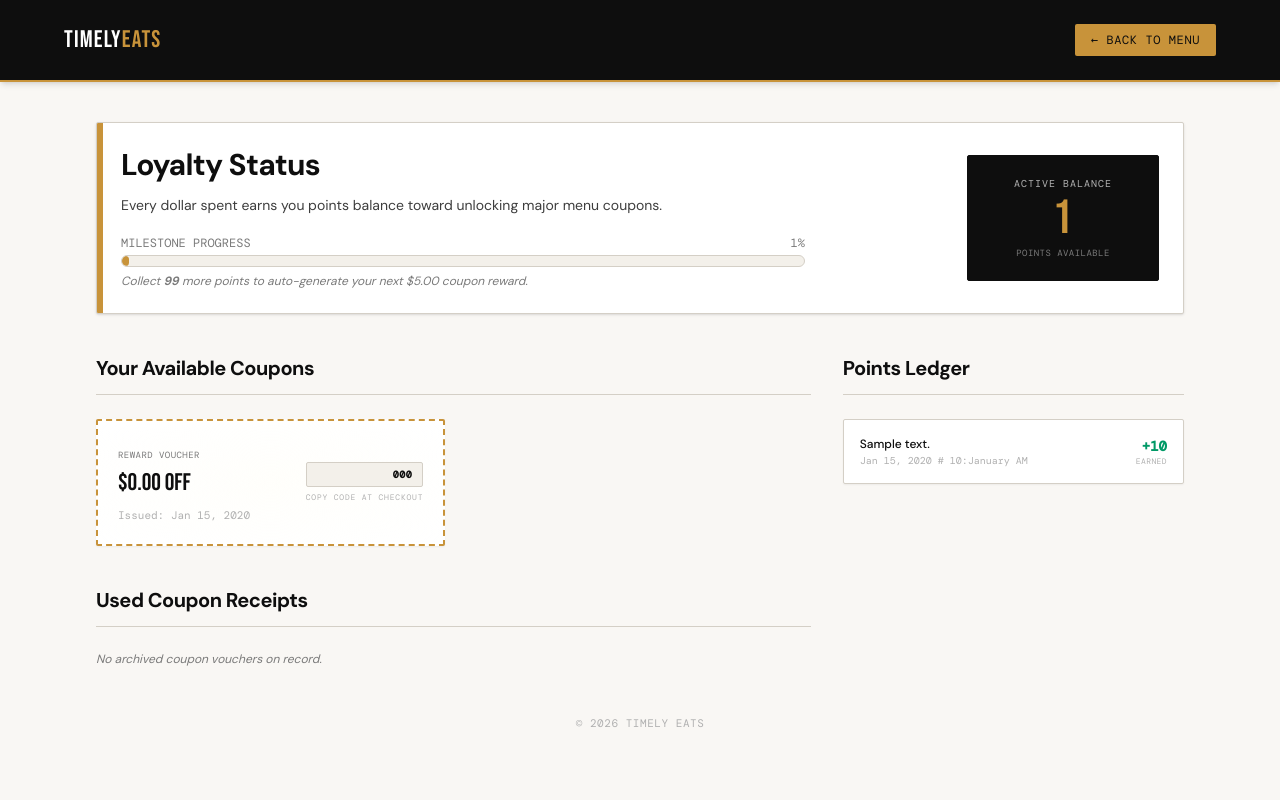
After one commit to shabnamnasiri/Timely-Eats, a Flask app: page /customer/loyalty in a window 1280 px wide. The commit adds this page. Run offline with Flask 3, Linux system fonts and the light colour scheme; the visitor is signed in with stand-in values (Sample User, id 1); tables that the repository leaves empty hold one stand-in row (values such as "Sample post"); some libraries are stand-ins or nearby versions.

Commit message:
loyalty page added + sql changed made

```diff
--- /dev/null
+++ b/app/customer/loyalty.py
@@ -0,0 +1,62 @@
+from flask import render_template, session, redirect, url_for, flash
+import MySQLdb.cursors
+
+def register_loyalty_routes(app, mysql):
+    @app.route('/customer/loyalty')
+    def loyalty_dashboard():
+        user_id = session.get('user_id')
+        if not user_id:
+            flash("Please sign in to view your rewards.", "danger")
+            return redirect(url_for('signin'))
+
+        cursor = mysql.connection.cursor(MySQLdb.cursors.DictCursor)
+
+        # 1. Fetch current user point balances
+        cursor.execute("SELECT loyalty_point FROM User WHERE user_id = %s", (user_id,))
+        user_data = cursor.fetchone()
+        current_points = user_data['loyalty_point'] if user_data else 0
+
+        # Progress logic toward next 100-point reward milestone
+        points_to_next_reward = 100 - (current_points % 100)
+        if points_to_next_reward == 0 and current_points > 0:
+            points_to_next_reward = 100
+        progress_percentage = (current_points % 100)
+
+        # 2. Fetch Active/Available Coupons (✅ ESCAPED DATE_FORMAT PERCENTAGES)
+        cursor.execute("""
+            SELECT code, discount_amount, DATE_FORMAT(created_at, '%%b %%d, %%Y') as date_created
+            FROM coupons
+            WHERE user_id = %s AND status = 'available'
+            ORDER BY created_at DESC
+        """, (user_id,))
+        available_coupons = cursor.fetchall()
+
+        # 3. Fetch Used/Historical Coupons (✅ ESCAPED DATE_FORMAT PERCENTAGES)
+        cursor.execute("""
+            SELECT c.code, c.discount_amount, DATE_FORMAT(c.used_at, '%%b %%d, %%Y') as date_used, c.order_id
+            FROM coupons c
+            WHERE c.user_id = %s AND c.status = 'used'
+            ORDER BY c.used_at DESC
+        """, (user_id,))
+        used_coupons = cursor.fetchall()
+
+        # 4. Fetch Point Transaction History Ledger (✅ ESCAPED DATE_FORMAT PERCENTAGES)
+        cursor.execute("""
+            SELECT points_changed, transaction_type, description, DATE_FORMAT(timestamp, '%%b %%d, %%Y # %%I:%%M %%p') as date_logged
+            FROM loyalty_history
+            WHERE user_id = %s
+            ORDER BY timestamp DESC
+        """, (user_id,))
+        points_ledger = cursor.fetchall()
+
+        cursor.close()
+
+        return render_template(
+            "loyalty.html",
+            current_points=current_points,
+            points_to_next_reward=points_to_next_reward,
+            progress_percentage=progress_percentage,
+            available_coupons=available_coupons,
+            used_coupons=used_coupons,
+            points_ledger=points_ledger
+        )
--- a/app/templates/Profile.html
+++ b/app/templates/Profile.html
@@ -28,8 +28,8 @@
     </div>
 
     <div class="flex items-center gap-6">
-      <a href="/menu" class="font-mono-custom text-xs tracking-widest uppercase text-[#b0b0b0] hover:text-[#c8933a] transition-colors">
-        ⟵ Back to Menu
+         <a href="/menu" class="font-mono-custom text-xs uppercase tracking-wider bg-[#c8933a] text-[#0e0e0e] px-4 py-2 hover:bg-white hover:text-[#0e0e0e] transition-colors rounded-xs">
+        ← Back To Menu
       </a>
     </div>
   </header>
--- /dev/null
+++ b/app/templates/loyalty.html
@@ -0,0 +1,149 @@
+{% from 'macros/toast.html' import render_toast %}
+{% from 'macros/toast_script.html' import render_toast_script %}
+
+<!DOCTYPE html>
+<html lang="en" class="h-full">
+<head>
+  <meta charset="UTF-8" />
+  <meta name="viewport" content="width=device-width, initial-scale=1.0"/>
+  <title>Timely Eats — Loyalty Hub</title>
+  <script src="https://cdn.jsdelivr.net/npm/@tailwindcss/browser@4"></script>
+  <link href="https://fonts.googleapis.com/css2?family=Bebas+Neue&family=DM+Sans:wght@300;400;500;700&family=DM+Mono:wght@400;500&display=swap" rel="stylesheet"/>
+
+  <style>
+    body { font-family: 'DM Sans', sans-serif; }
+    .font-bebas { font-family: 'Bebas Neue', sans-serif; }
+    .font-mono-custom { font-family: 'DM Mono', monospace; }
+  </style>
+</head>
+<body class="bg-[#f9f7f4] text-[#0e0e0e] antialiased min-h-full pb-12">
+
+  <header class="bg-[#0e0e0e] text-white py-6 px-6 md:px-12 border-b-2 border-[#c8933a] sticky top-0 z-50 shadow-md">
+    <div class="max-w-6xl mx-auto flex justify-between items-center">
+      <a href="/menu" class="no-underline text-white flex flex-col line-height-[1.1] group">
+        <div class="font-bebas text-2xl tracking-wider">Timely<span class="text-[#c8933a]">Eats</span></div>
+      </a>
+      <a href="/menu" class="font-mono-custom text-xs uppercase tracking-wider bg-[#c8933a] text-[#0e0e0e] px-4 py-2 hover:bg-white hover:text-[#0e0e0e] transition-colors rounded-xs">
+        ← Back To Menu
+      </a>
+    </div>
+  </header>
+
+  <main class="max-w-6xl mx-auto px-4 sm:px-6 lg:px-8 mt-10">
+
+    <div class="bg-white border border-[#d4cfc6] rounded-xs p-6 mb-10 grid grid-cols-1 md:grid-cols-3 gap-6 items-center shadow-sm relative overflow-hidden">
+      <div class="absolute left-0 top-0 bottom-0 w-1.5 bg-[#c8933a]"></div>
+
+      <div class="md:col-span-2 space-y-3">
+        <h1 class="text-3xl font-bold tracking-tight text-[#0e0e0e]">Loyalty Status</h1>
+        <p class="text-sm text-[#3d3d3d]">Every dollar spent earns you points balance toward unlocking major menu coupons.</p>
+
+        <div class="pt-2">
+          <div class="flex justify-between font-mono-custom text-xs text-[#7a7a7a] uppercase mb-1">
+            <span>Milestone Progress</span>
+            <span>{{ progress_percentage }}%</span>
+          </div>
+          <div class="h-3 bg-[#f3f0ea] border border-[#d4cfc6] w-full rounded-full overflow-hidden">
+            <div class="h-full bg-[#c8933a] rounded-full transition-all duration-700" style="width: {{ progress_percentage }}%;"></div>
+          </div>
+          <p class="text-xs italic text-[#7a7a7a] mt-1.5">Collect <b>{{ points_to_next_reward }}</b> more points to auto-generate your next $5.00 coupon reward.</p>
+        </div>
+      </div>
+
+      <div class="bg-[#0e0e0e] border border-[#0e0e0e] p-5 text-center rounded-xs md:justify-self-end w-full md:w-48">
+        <span class="block font-mono-custom text-[10px] text-[#b0b0b0] uppercase tracking-widest">Active Balance</span>
+        <span class="text-5xl font-bebas tracking-wide text-[#c8933a] block my-1">{{ current_points }}</span>
+        <span class="block font-mono-custom text-[9px] text-[#7a7a7a] uppercase tracking-wider">Points Available</span>
+      </div>
+    </div>
+
+    <div class="grid grid-cols-1 lg:grid-cols-3 gap-8 items-start mb-12">
+
+      <div class="lg:col-span-2 space-y-6">
+        <h2 class="text-xl font-bold tracking-tight text-[#0e0e0e] border-b border-[#d4cfc6] pb-3">Your Available Coupons</h2>
+
+        {% if not available_coupons %}
+        <div class="bg-white border border-[#d4cfc6] rounded-xs p-8 text-center shadow-xs">
+          <p class="text-sm text-[#7a7a7a]">No active reward vouchers unlocked yet.</p>
+        </div>
+        {% else %}
+        <div class="grid gap-4 sm:grid-cols-2">
+          {% for coupon in available_coupons %}
+          <div class="bg-white border-2 border-dashed border-[#c8933a] p-5 rounded-xs shadow-xs relative flex justify-between items-center bg-radial from-amber-50/20 to-white">
+            <div>
+              <span class="font-mono-custom text-[9px] uppercase tracking-wider text-[#7a7a7a]">Reward Voucher</span>
+              <div class="text-2xl font-bebas text-[#0e0e0e] mt-0.5">${{ "%.2f"|format(coupon.discount_amount) }} OFF</div>
+              <span class="text-[11px] font-mono-custom text-[#b0b0b0] block mt-2">Issued: {{ coupon.date_created }}</span>
+            </div>
+            <div class="text-right">
+              <span class="block font-mono-custom text-[10px] font-bold text-[#0e0e0e] bg-[#f3f0ea] border border-[#d4cfc6] px-2.5 py-1 select-all select-all tracking-wider rounded-xs">
+                {{ coupon.code }}
+              </span>
+              <small class="text-[8px] font-mono-custom uppercase tracking-widest text-[#b0b0b0] block mt-1">Copy code at checkout</small>
+            </div>
+          </div>
+          {% endfor %}
+        </div>
+        {% endif %}
+
+        <h2 class="text-xl font-bold tracking-tight text-[#0e0e0e] border-b border-[#d4cfc6] pb-3 pt-4">Used Coupon Receipts</h2>
+        {% if not used_coupons %}
+        <p class="text-xs text-[#7a7a7a] italic">No archived coupon vouchers on record.</p>
+        {% else %}
+        <div class="bg-white border border-[#d4cfc6] rounded-xs divide-y divide-[#f3f0ea] shadow-xs">
+          {% for coupon in used_coupons %}
+          <div class="p-4 flex justify-between items-center text-sm">
+            <div class="flex items-center gap-3">
+              <span class="text-lg opacity-60">🎟️</span>
+              <div>
+                <span class="font-mono-custom font-medium text-xs text-[#3d3d3d] line-through">{{ coupon.code }}</span>
+                <span class="block text-[11px] text-[#7a7a7a]">Redeemed on Order #{{ coupon.order_id }}</span>
+              </div>
+            </div>
+            <div class="text-right">
+              <span class="font-mono-custom text-xs font-semibold text-emerald-700">- ${{ "%.2f"|format(coupon.discount_amount) }}</span>
+              <span class="block text-[10px] text-[#b0b0b0] mt-0.5">{{ coupon.date_used }}</span>
+            </div>
+          </div>
+          {% endfor %}
+        </div>
+        {% endif %}
+      </div>
+
+      <div class="space-y-6">
+        <h2 class="text-xl font-bold tracking-tight text-[#0e0e0e] border-b border-[#d4cfc6] pb-3">Points Ledger</h2>
+
+        {% if not points_ledger %}
+        <div class="bg-white border border-[#d4cfc6] p-6 text-center text-xs text-[#7a7a7a] italic">
+          No point activity logs found for this profile.
+        </div>
+        {% else %}
+        <div class="bg-white border border-[#d4cfc6] rounded-xs p-4 space-y-4 max-h-[500px] overflow-y-auto shadow-xs">
+          {% for log in points_ledger %}
+          <div class="flex justify-between items-start text-xs pb-3 border-b border-[#f3f0ea] last:border-b-0 last:pb-0">
+            <div>
+              <p class="font-medium text-[#0e0e0e]">{{ log.description }}</p>
+              <span class="text-[10px] font-mono-custom text-[#b0b0b0] mt-0.5 block">{{ log.date_logged }}</span>
+            </div>
+            <div class="text-right">
+              <span class="font-mono-custom font-bold text-sm {% if log.transaction_type == 'earned' %} text-emerald-600 {% else %} text-rose-600 {% endif %}">
+                {% if log.transaction_type == 'earned' %}+{% endif %}{{ log.points_changed }}
+              </span>
+              <small class="block text-[8px] font-mono-custom uppercase tracking-wider text-[#b0b0b0]">{{ log.transaction_type }}</small>
+            </div>
+          </div>
+          {% endfor %}
+        </div>
+        {% endif %}
+      </div>
+
+    </div>
+  </main>
+
+  <div class="text-[11px] font-mono-custom uppercase tracking-wider text-[#b0b0b0] text-center w-full mt-12">
+    © 2026 Timely Eats
+  </div>
+
+  {{ render_toast_script() }}
+</body>
+</html>
--- a/run.py
+++ b/run.py
@@ -19,10 +19,11 @@ from app.staff.api.staff_api import register_staff_api
 from app.staff.session_routes import register_session_routes
 from app.customer.profile import register_profile_routes
 from app.customer.order_history import register_order_history_routes
+from app.customer.loyalty import register_loyalty_routes
+from app.staff.orders import register_staff_order_routes
 
 template_path = os.path.join(os.path.dirname(os.path.abspath(__file__)), "app", "templates")
 static_path = os.path.join(os.path.dirname(os.path.abspath(__file__)), "app", "static")
-
 app = Flask(__name__, template_folder=template_path, static_folder=static_path)
 app.secret_key = "secret_key_123"
 app.config['MYSQL_HOST'] = 'localhost'
@@ -32,7 +33,7 @@ app.config['MYSQL_DB'] = 'timlyeats'
 app.config['MYSQL_PORT'] = 3306
 
 mysql = MySQL(app)
-
+register_staff_order_routes(app, mysql)
 register_login_routes(app, mysql)
 register_register_routes(app, mysql)
 register_menu_routes(app, mysql)
@@ -47,6 +48,7 @@ register_staff_api(app, mysql)
 register_session_routes(app, mysql)
 register_profile_routes(app, mysql)
 register_order_history_routes(app,mysql)
+register_loyalty_routes(app, mysql)
 @app.route("/")
 def home():
     if "user_id" in session:
```
Also changed, not shown: app/templates/Cart.html (+50 -12 lines), app/templates/Menu.html (+14 -3 lines), app/timlyeats.sql (+21 -0 lines).
